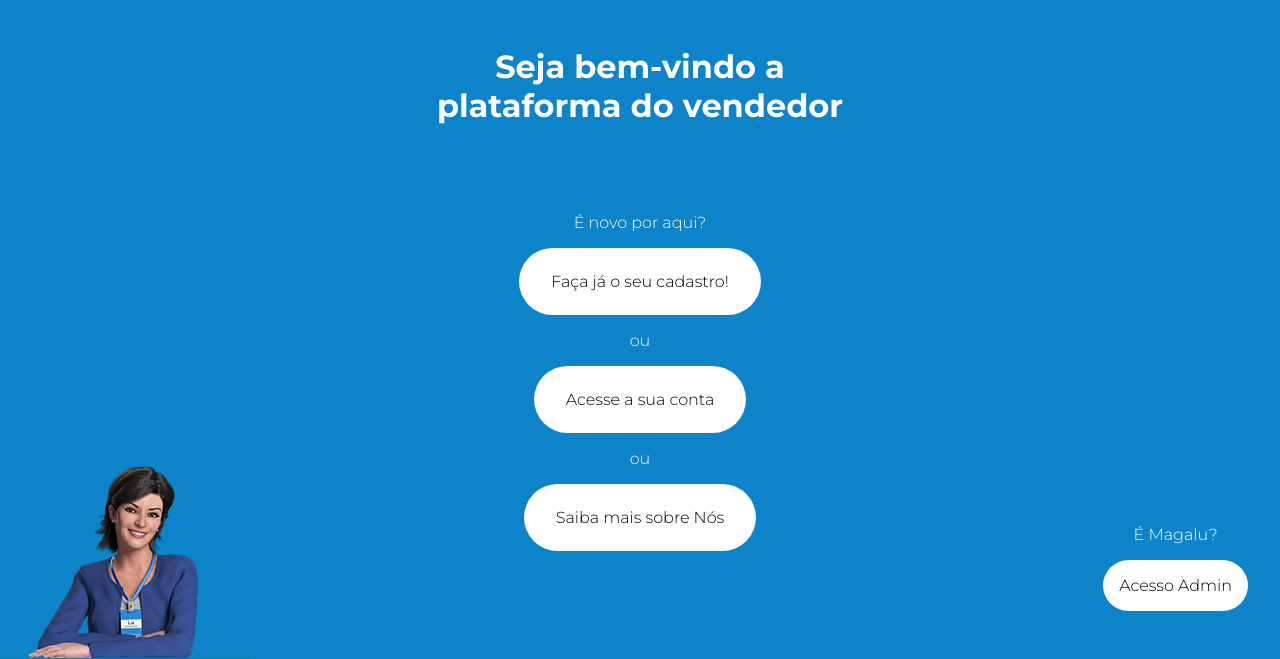
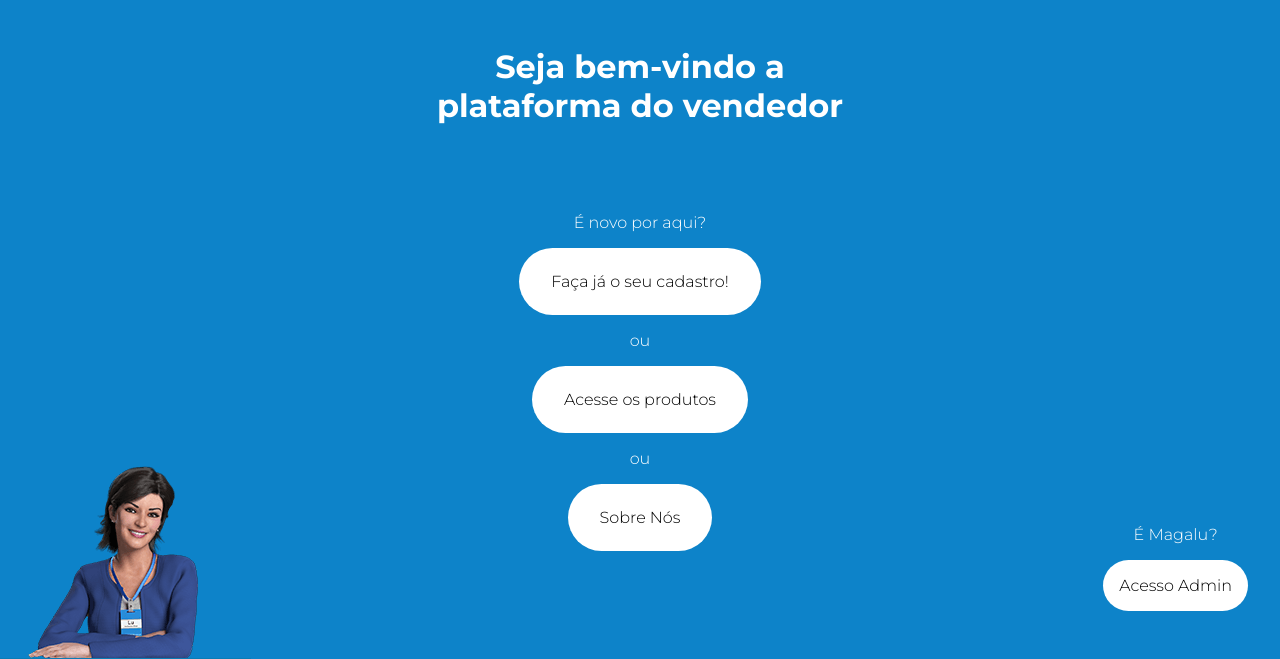
Before and after one commit to deboracornetta/djangogirls, a Django app: page / in a window 1280 px wide. Shown: the part 141-800 px from the top of the page. Run offline with Django 3.2, Linux system fonts and the light colour scheme.

Commit message:
alteraçao nome dos menus da home

```diff
--- a/magalu_sellers/sellers_website/templates/sellers_website/index.html
+++ b/magalu_sellers/sellers_website/templates/sellers_website/index.html
@@ -6,9 +6,9 @@
             <span>É novo por aqui?</h2>
             <a href="/sellers/register"  class="button access__button">Faça já o seu cadastro!</a>
             <span>ou</span>
-            <a href="/sellers/products"  class="button access__button">Acesse a sua conta</a>
+            <a href="/sellers/products"  class="button access__button">Acesse os produtos</a>
             <span>ou</span>
-            <a href="/about"  class="button access__button">Saiba mais sobre Nós</a>
+            <a href="/about"  class="button access__button">Sobre Nós</a>
         </section>
         <section class="access access-admin">
             <span>É Magalu?</span>
```
